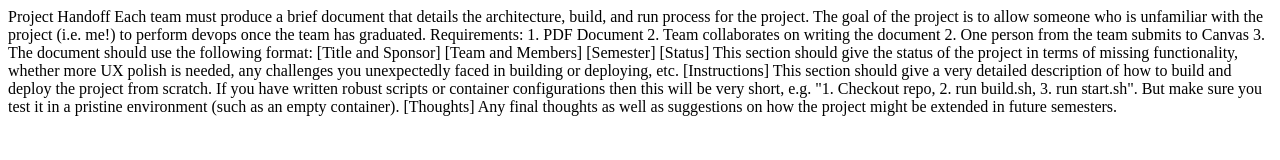
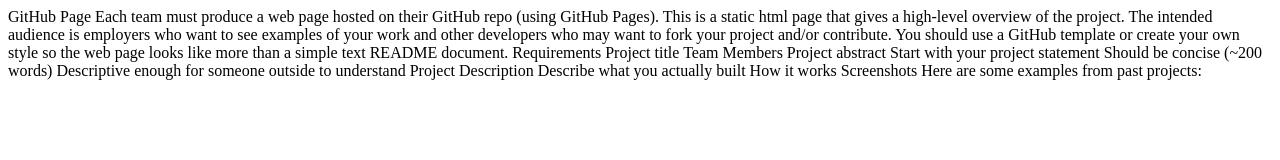
Before and after one commit to robbieGill4096/Fa-25-code-blooded, a plain HTML site: page index.html in a window 1280 px wide. Drawn offline with Linux system fonts and the light colour scheme; a script that the page names is missing.

Commit message:
Revise project handoff details in index.html
Updated project requirements and description for GitHub Page.

```diff
--- a/index.html
+++ b/index.html
@@ -10,40 +10,26 @@
   </head>
   <body>
     <script src="index.js"></script>
-  Project Handoff
+GitHub Page
 
-Each team must produce a brief document that details the architecture, build, and run process for the project.
+Each team must produce a web page hosted on their GitHub repo (using GitHub Pages). This is a static html page that gives a high-level overview of the project. The intended audience is employers who want to see examples of your work and other developers who may want to fork your project and/or contribute.
 
-The goal of the project is to allow someone who is unfamiliar with the project (i.e. me!) to perform devops once the team has graduated.
+You should use a GitHub template or create your own style so the web page looks like more than a simple text README document.
 
-Requirements:
+Requirements
 
-1. PDF Document
+    Project title
+    Team Members
+    Project abstract
+        Start with your project statement
+        Should be concise (~200 words)
+        Descriptive enough for someone outside to understand
+    Project Description
+        Describe what you actually built
+        How it works
+        Screenshots
 
-2. Team collaborates on writing the document
-
-2. One person from the team submits to Canvas
-
-3. The document should use the following format:
-
-[Title and Sponsor]
-
-[Team and Members]
-
-[Semester]
-
-[Status]
-
-This section should give the status of the project in terms of missing functionality, whether more UX polish is needed, any challenges you unexpectedly faced in building or deploying, etc.
-
-[Instructions]
-
-This section should give a very detailed description of how to build and deploy the project from scratch. If you have written robust scripts or container configurations then this will be very short, e.g. "1. Checkout repo, 2. run build.sh, 3. run start.sh". But make sure you test it in a pristine environment (such as an empty container).
-
-[Thoughts]
-
-Any final thoughts as well as suggestions on how the project might be extended in future semesters.
-
+Here are some examples from past projects:
 
   </body>
 </html>
```
